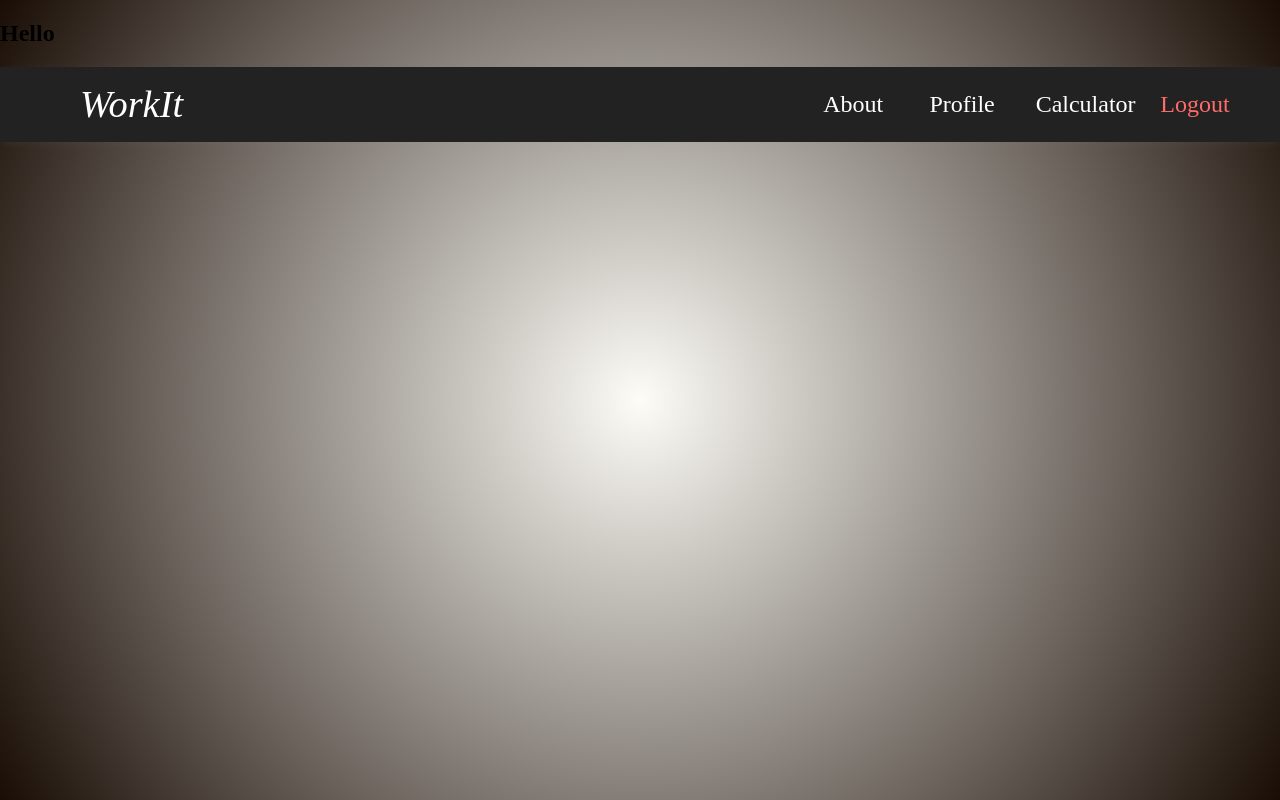
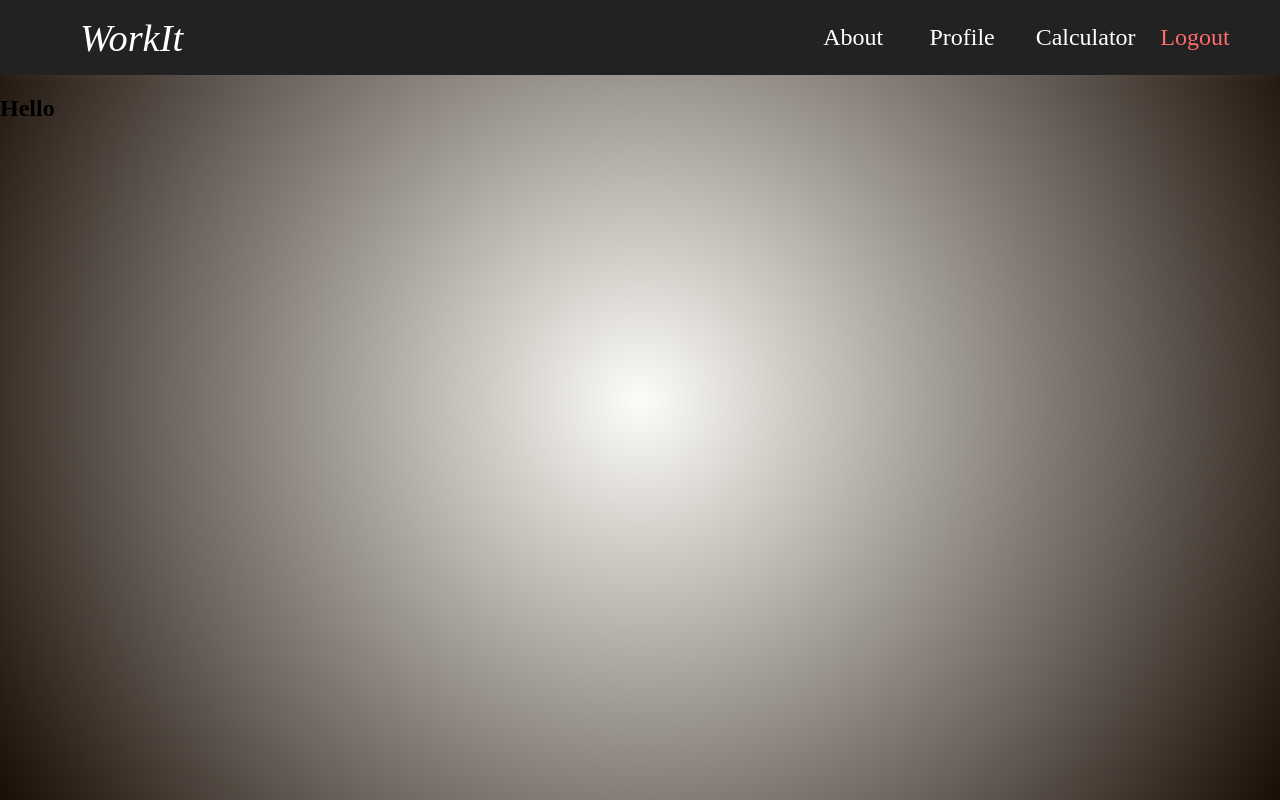
Before and after one commit to Krish6190/Workit, a Next.js app: page /home in a window 1280 px wide. Built offline with nearby package versions, Linux system fonts and the light colour scheme; no server answers.

Commit message:
Ui changes

```diff
--- a/app/Components/PageTransition.tsx
+++ b/app/Components/PageTransition.tsx
@@ -1,5 +1,6 @@
 "use client";
 import { createContext, useContext, useState, useEffect } from "react";
+import { useRouter, usePathname, useSearchParams } from "next/navigation";
 
 type PageTransitionContextType = {
     isNavigating: boolean;
@@ -9,7 +10,6 @@ type PageTransitionContextType = {
 };
 
 const PageTransitionContext = createContext<PageTransitionContextType | undefined>(undefined);
-
 const horizontalDirections = ['left', 'right'];
 
 export function usePageTransition() {
@@ -26,14 +26,24 @@ type PageTransitionProps = {
 
 export default function PageTransition({ children }: PageTransitionProps) {
     const [isNavigating, setIsNavigating] = useState(false);
-    const [isLoading, setIsLoading] = useState(false);
     const [slideDirection, setSlideDirection] = useState('top');
-    const [isPageReady, setIsPageReady] = useState(false);
+    const [prevChildren, setPrevChildren] = useState<React.ReactNode>(children);
+    const pathname = usePathname();
+    const searchParams = useSearchParams();
 
     useEffect(() => {
-        setIsPageReady(true);
-        return () => setIsPageReady(false);
-    }, []);
+        if (!isNavigating) {
+            setPrevChildren(children);
+        }
+    }, [children, isNavigating]);
+
+    useEffect(() => {
+        if (isNavigating) {
+            setTimeout(() => {
+                setIsNavigating(false);
+            }, 1500);
+        }
+    }, [pathname, searchParams]);
 
     const handleNavigation = (value: boolean, direction?: string) => {
         if (value) {
@@ -47,20 +57,17 @@ export default function PageTransition({ children }: PageTransitionProps) {
         setIsNavigating(value);
     };
 
-    const contextValue = {
-        isNavigating,
-        isLoading,
-        setIsNavigating: handleNavigation,
-        setIsLoading
-    };
-
     return (
-        <PageTransitionContext.Provider value={contextValue}>
+        <PageTransitionContext.Provider value={{
+            isNavigating,
+            isLoading: false,
+            setIsNavigating: handleNavigation,
+            setIsLoading: () => {}
+        }}>
             <div className="slide-transition-container">
-                <div className={`page-content ${!isPageReady || isLoading ? 'page-hidden' : ''}`}>
-                    {children}
+                <div className="page-content">
+                    {isNavigating ? prevChildren : children}
                 </div>
-
                 <div className={`slide-overlay slide-${slideDirection} ${isNavigating ? 'active' : ''}`}></div>
             </div>
         </PageTransitionContext.Provider>
--- a/app/globals.css
+++ b/app/globals.css
@@ -224,7 +224,7 @@
   position: relative;
   z-index: 1;
   opacity: 1;
-  transition: opacity 0.3s ease-in-out;
+  transition: opacity 0.5s ease-in-out;
 }
 
 .page-hidden {
@@ -268,7 +268,7 @@
 }
 
 .slide-overlay.slide-top.active {
-  animation: slideInOut 1400ms cubic-bezier(0.77, 0, 0.175, 1) forwards;
+  animation: slideInOut 1500ms cubic-bezier(0.77, 0, 0.175, 1) forwards;
 }
 
 @keyframes slideInOutLeft {
@@ -846,10 +846,10 @@
   min-width: 150px;
   box-shadow: 0 8px 24px rgba(0,0,0,0.2);
   margin-top: 8px;
-visibility: hidden;
-opacity: 0;
-transition: visibility 0s, opacity 0.2s ease-in-out;
-pointer-events: none;
+  visibility: hidden;
+  opacity: 0;
+  transition: visibility 0s, opacity 0.2s ease-in-out;
+  pointer-events: none;
 }
 
 .editImg.visible {
--- a/app/home/page.tsx
+++ b/app/home/page.tsx
@@ -6,8 +6,8 @@ const cookieStore = await cookies();
 const username=cookieStore.get("session")?.value;
     return(
         <div>
+            <NavigationBar/>
             <h2>Hello {username}</h2>
-            <NavigationBar/>
         </div>
     )
 }
--- a/app/hooks/useDelayedNavigation.ts
+++ b/app/hooks/useDelayedNavigation.ts
@@ -7,17 +7,10 @@ export function useDelayedNavigation() {
     const { setIsNavigating } = usePageTransition();
 
     const navigateWithDelay = (path: string, direction?: string) => {
-
-        const animationDuration = direction === 'left' || direction === 'right' ? 1500 : 1400;
-        const midPoint = animationDuration * 0.4;
         setIsNavigating(true, direction);
         setTimeout(() => {
             router.push(path);
-        }, midPoint);
-
-        setTimeout(() => {
-            setIsNavigating(false);
-        }, animationDuration);
+        }, 600);
     };
 
     return { navigateWithDelay };
```
Also changed, not shown: 1 other file (tests, documents, lock files or other folders).
